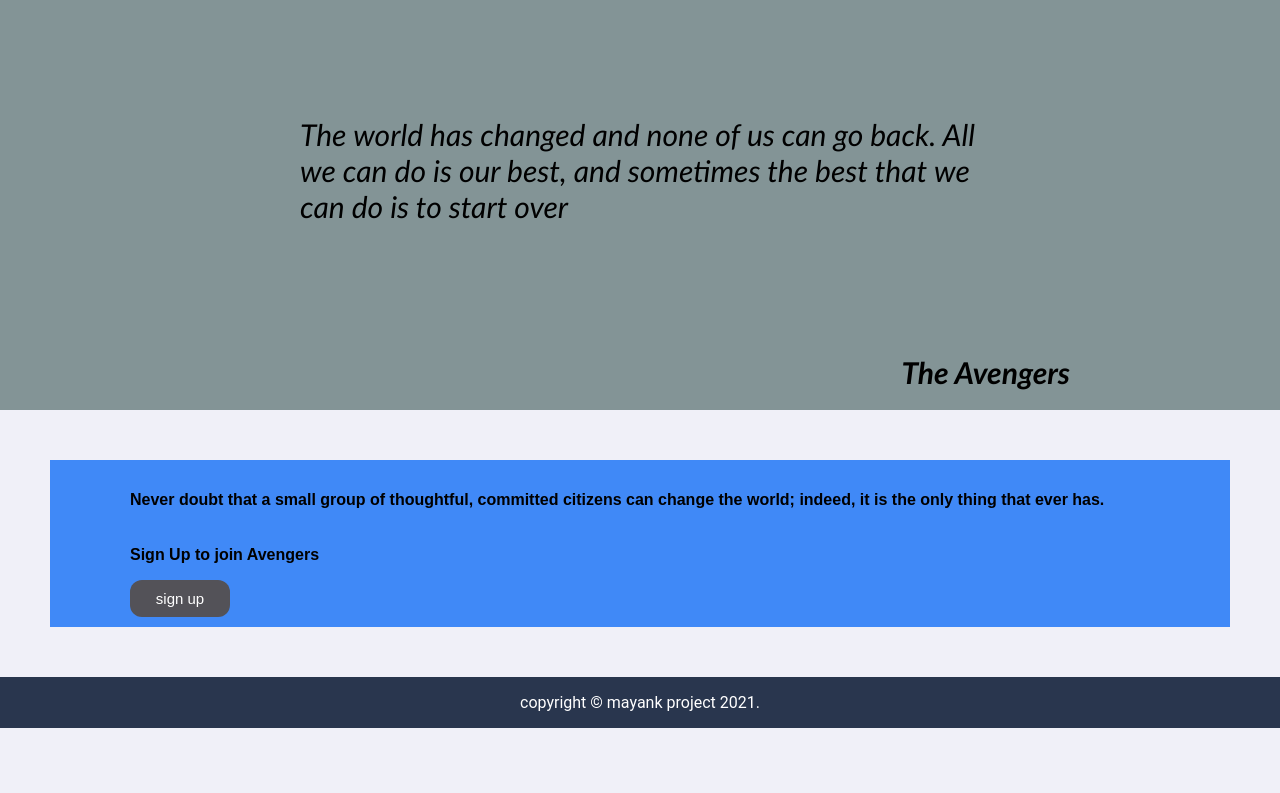
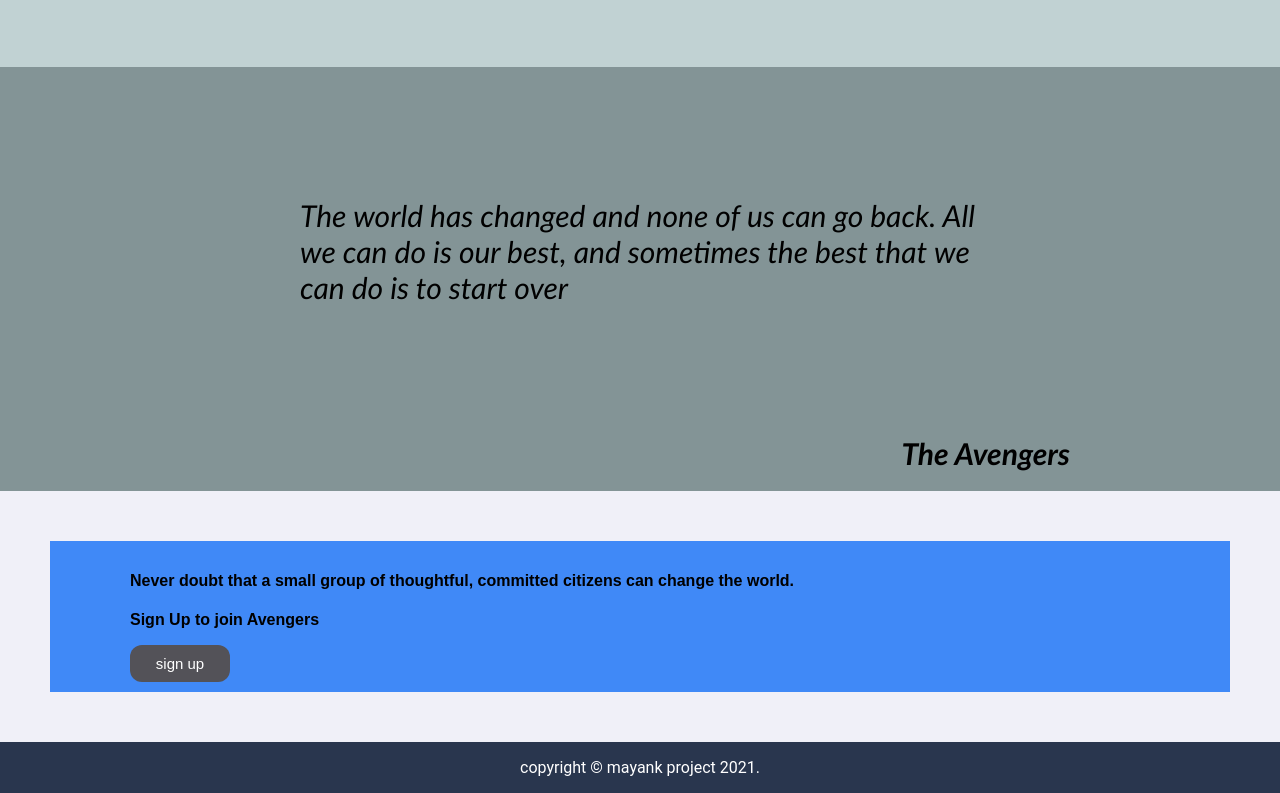
Before and after one commit to mayankshukla1021/webpage, a plain HTML site: page index.html in a window 1280 px wide. Shown: the part 1217-2010 px from the top of the page. Before the commit the page ends 1945 px from the top, so only its background shows below. Drawn offline with Linux system fonts and the light colour scheme.

Commit message:
modified webpage

```diff
--- a/index.html
+++ b/index.html
@@ -33,7 +33,9 @@
 
 
     </div>
+             <h1 class="head1">The Avengers</h1>
        <div class="div3">
+
            <p class="pi1"><img class="img1" src="../imgs/ironman.jpg">
             The smartest avenger.
            </p>
@@ -41,7 +43,7 @@
              Leader of Avengers.
            </p>
            <p class="pi1"><img class="img1" src="../imgs/natasha.jpg">
-                  The spy.
+                        The spy.
            </p>
            <p class="pi1"><img class="img1" src="../imgs/thor.jpg" >
                 God of Thunder.
@@ -60,11 +62,12 @@
                 The Avengers </b>
        </div>
        <div class="div5">
-           <h4>Never doubt that a small group of thoughtful, committed citizens can change the world;
-               indeed, it is the only thing that ever has.
-           </h4>
-            <p><strong>Sign Up to join Avengers</strong></p>
-               <div class="littlediv">
+           <div class="divleft">
+             <h4>Never doubt that a small group of thoughtful, committed citizens can change the world.
+             </h4>
+              <p><strong>Sign Up to join Avengers</strong></p>
+           </div>
+               <div class="divright">
                   <button class="button2">sign up</button>
                </div>
        </div>
```
